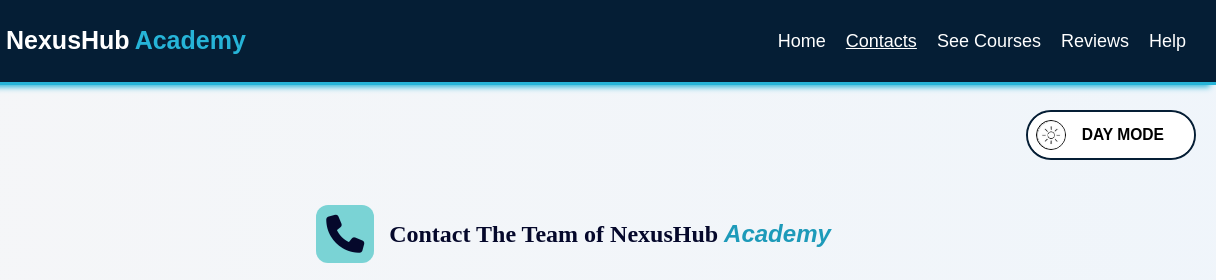
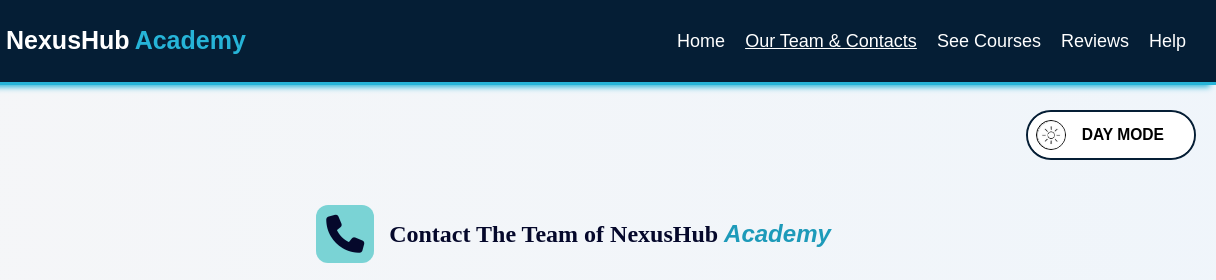
Before and after one commit to Siam-Tech24/NexusHub-Academy, a plain HTML site: page contacts.html in a window 1280 px wide. Shown: the top 280 px of the page, 64-1280 px from the left. Drawn offline with Linux system fonts and the light colour scheme.

Commit message:
Update contacts.html

```diff
--- a/contacts.html
+++ b/contacts.html
@@ -282,7 +282,7 @@
             <div id="nav_button">
                 <ul>
                     <li><a href="index.html">Home</a></li>
-                    <li class="current_site"><a href="contacts.html">Contacts</a></li>
+                    <li class="current_site"><a href="contacts.html">Our Team & Contacts</a></li>
                     <li><a href="courses.html">See Courses</a></li>
                     <li><a href="reviews.html">Reviews</a></li>
                     <li><a href="guide.html">Help</a></li>
@@ -303,7 +303,7 @@
                 </li>
                 <li id="current_site">
                     <a href="contacts.html">
-                        CONTACTS
+                        Our Team & CONTACTS
                     </a>
                 </li>
                 <li>
```
